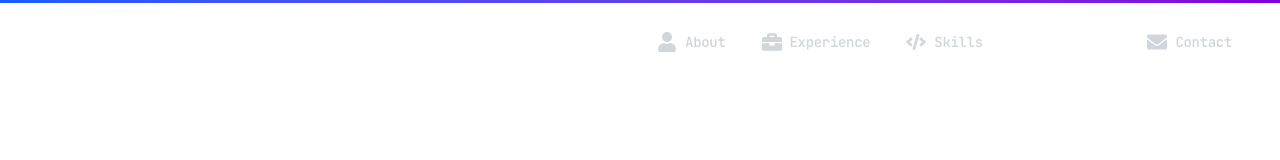
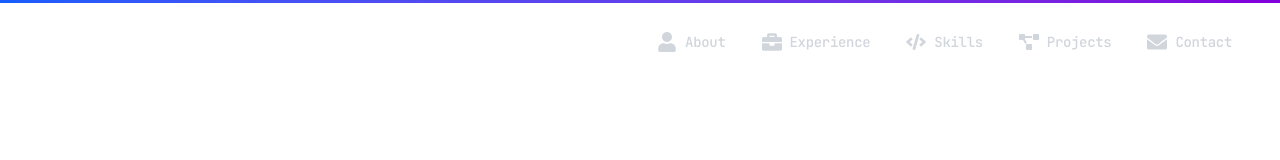
Before and after one commit to SharjeelCh/sharjeel, a Next.js app: page / in a window 1280 px wide. Shown: the top 160 px of the page. Built offline with nearby package versions, Linux system fonts and the light colour scheme.

Commit message:
fix: final fixes done

```diff
--- a/src/app/components/Hero.jsx
+++ b/src/app/components/Hero.jsx
@@ -25,7 +25,7 @@ const Hero = () => {
  }, []);
 
  return (
-  <section className="relative min-h-screen flex items-center justify-center">
+  <section id="hero" className="relative min-h-screen flex items-center justify-center">
    {/* Main content */}
    <div className="relative z-10 max-w-7xl mx-auto px-4 sm:px-6 lg:px-8">
     <div className="grid grid-cols-1 lg:grid-cols-2 gap-8 sm:gap-12 items-center">
--- a/src/app/components/Navbar.jsx
+++ b/src/app/components/Navbar.jsx
@@ -6,6 +6,7 @@ import { motion, useScroll, useSpring, AnimatePresence } from "framer-motion";
 import { FaUser, FaBriefcase, FaCode, FaProjectDiagram, FaEnvelope, FaTimes } from "react-icons/fa";
 
 const navItems = [
+ { name: "Home", icon: FaUser, href: "#hero" },
  { name: "About", icon: FaUser, href: "#about" },
  { name: "Experience", icon: FaBriefcase, href: "#experience" },
  { name: "Skills", icon: FaCode, href: "#skills" },
@@ -23,13 +24,6 @@ const Navbar = () => {
   damping: 30,
   restDelta: 0.001,
  });
-
- // Add # to root URL if not present
- useEffect(() => {
-  if (window.location.pathname === '/' && !window.location.hash) {
-    window.history.replaceState(null, '', '/#');
-  }
- }, []);
 
  // Close mobile menu when clicking outside
  useEffect(() => {
@@ -102,12 +96,9 @@ const Navbar = () => {
             href={item.href}
             onClick={(e) => {
              e.preventDefault();
-              // Only perform scroll if we're not on root path
-              if (window.location.pathname !== '/') {
              const element = document.getElementById(item.href.substring(1));
              if (element) {
-                  element.scrollIntoView({ behavior: 'smooth' });
-                }
+              element.scrollIntoView({ behavior: "smooth" });
              }
              handleLinkClick();
             }}
@@ -180,12 +171,9 @@ const Navbar = () => {
             href={item.href}
             onClick={(e) => {
              e.preventDefault();
-              // Only perform scroll if we're not on root path
-              if (window.location.pathname !== '/') {
              const element = document.getElementById(item.href.substring(1));
              if (element) {
-                  element.scrollIntoView({ behavior: 'smooth' });
-                }
+              element.scrollIntoView({ behavior: "smooth" });
              }
              handleLinkClick();
             }}
--- a/src/app/layout.js
+++ b/src/app/layout.js
@@ -1,26 +1,36 @@
-import { JetBrains_Mono } from 'next/font/google'
-import './globals.css'
-import GridBackground from './components/GridBackground'
+import { JetBrains_Mono } from "next/font/google";
+import "./globals.css";
+import GridBackground from "./components/GridBackground";
 
 const jetbrainsMono = JetBrains_Mono({
-  subsets: ['latin'],
-  display: 'swap',
-})
+ subsets: ["latin"],
+ display: "swap",
+});
 
 export const metadata = {
-  title: 'Sharjeel | Portfolio',
-  description: 'From the frozen north of debug hell, comes one who builds, not destroys.',
-}
+ title: "Sharjeel | Portfolio",
+ description: "From the frozen north of debug hell, comes one who builds, not destroys.",
+};
 
 export default function RootLayout({ children }) {
-  return (
-    <html lang="en" className="scroll-smooth">
-      <body className={`${jetbrainsMono.className} text-white antialiased`}>
-        <GridBackground />
-        <main className="relative">
-          {children}
-        </main>
-      </body>
-    </html>
-  )
+ return (
+  <html lang="en" className="scroll-smooth" suppressHydrationWarning>
+   <head>
+    <script
+     dangerouslySetInnerHTML={{
+      __html: `
+              if (window.location.pathname === '/') {
+                window.history.scrollRestoration = 'manual';
+                window.scrollTo(0, 0);
+              }
+            `,
+     }}
+    />
+   </head>
+   <body className={`${jetbrainsMono.className} text-white antialiased`}>
+    <GridBackground />
+    <main className="relative">{children}</main>
+   </body>
+  </html>
+ );
 }
--- a/src/app/page.js
+++ b/src/app/page.js
@@ -1,3 +1,4 @@
+"use client";
 import Navbar from "./components/Navbar";
 import Hero from "./components/Hero";
 import About from "./components/About";
@@ -5,8 +6,12 @@ import Experience from "./components/Experience";
 import Skills from "./components/Skills";
 import Projects from "./components/Projects";
 import Contact from "./components/Contact";
+import { useEffect } from "react";
 
 export default function Home() {
+ useEffect(() => {
+  window.scrollTo(0, 0);
+ }, []);
  return (
   <main className="min-h-screen">
    <Navbar />
```
Lines whose indentation alone changed are shown as unchanged.
